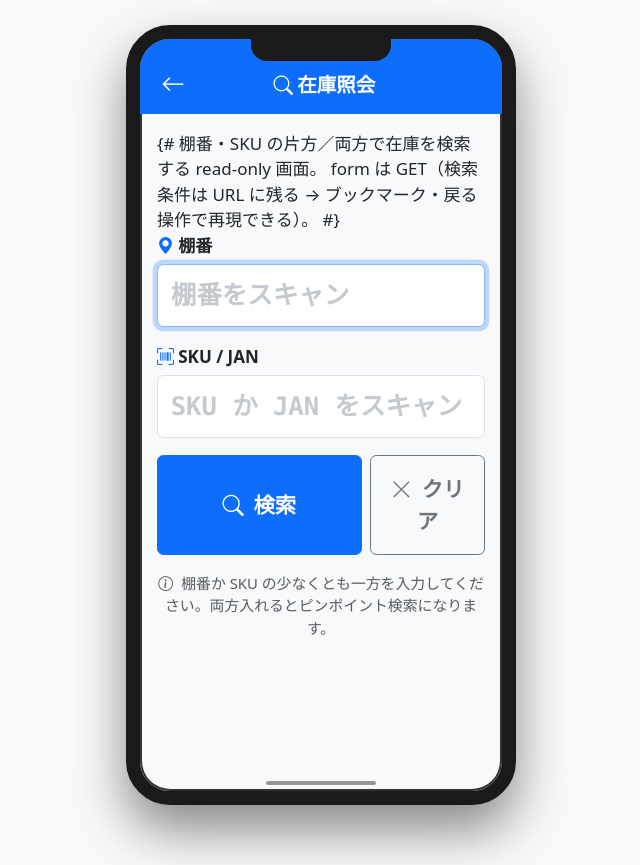
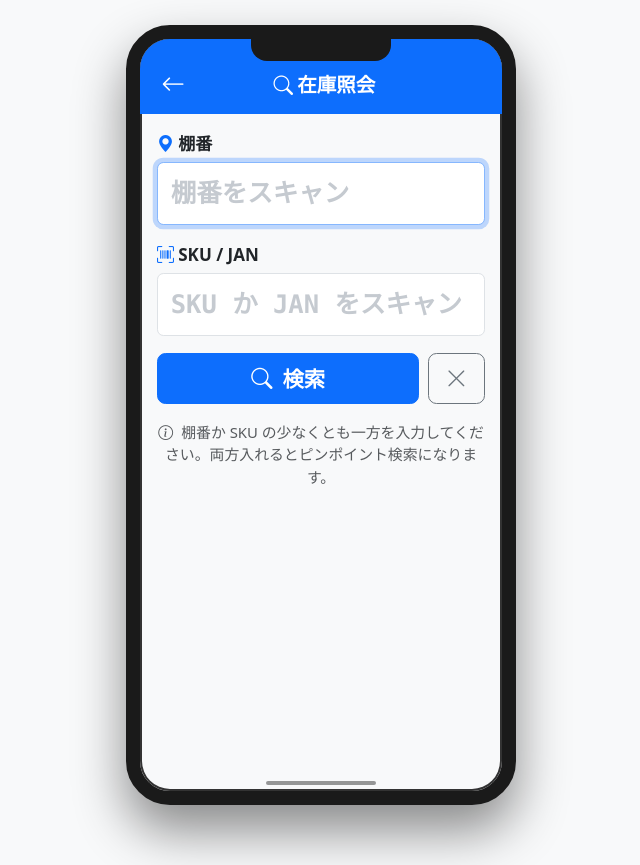
Before and after one commit to Dev-komaki789/wms, a Django app: page /stock/handheld/inquiry/ in a window 1280 px wide. Shown: the part 60-925 px from the top of the page, without its empty margins (319-959 px from the left). Run offline with Django 5.2, Linux system fonts and the light colour scheme; a user stored in the database is signed in; tables that the repository leaves empty hold one stand-in row (values such as "Sample post").

Commit message:
スマホ在庫照会の指摘対応: メニューバッジ統一・コメント漏れ修正・ボタン縮小・結果を別ページ化
- メニュー画面の handheld 系カード全てに handheld バッジを統一表示
  （サイドバーだけバッジ付きで、メニュー側はバッジ無しだった件の整合）
- 検索画面冒頭の {# 複数行コメント #} が画面に出ていた。複数行は
  {% comment %}...{% endcomment %} に置換（[[feedback-django-template-comment-pitfall]]）
- 検索/クリアボタンが btn-hh で過大だったので btn-lg fw-semibold に縮小。
  クリアはアイコンのみで脇役に
- 結果が多いとフォームと結果が同画面で見づらかったので、結果を別ページに分離
  - stock:handheld_inquiry        = 検索フォームのみ
  - stock:handheld_inquiry_result = 結果のみ＋上部に検索条件＋再検索リンク
  - 再検索/戻るボタンは GET で前回条件を引き継ぎ、入力欄に復元する

Co-Authored-By: Claude Opus 4.7 <noreply@anthropic.com>

```diff
--- a/stock/urls.py
+++ b/stock/urls.py
@@ -12,6 +12,11 @@ urlpatterns = [
         'handheld/inquiry/',
         views.HandheldStockInquiryView.as_view(),
         name='handheld_inquiry',
+    ),
+    path(
+        'handheld/inquiry/result/',
+        views.HandheldStockInquiryResultView.as_view(),
+        name='handheld_inquiry_result',
     ),
     path('handheld/in/', views.UnplannedStockInView.as_view(), name='handheld_in'),
     path('handheld/out/', views.UnplannedStockOutView.as_view(), name='handheld_out'),
--- a/stock/views.py
+++ b/stock/views.py
@@ -153,29 +153,50 @@ class StockInquiryView(LoginRequiredMixin, TemplateView):
 
 
 class HandheldStockInquiryView(LoginRequiredMixin, TemplateView):
-    """ハンディ/スマホ向け在庫照会画面。
+    """ハンディ/スマホ向け在庫照会の検索フォーム画面。
 
-    棚番・SKU の片方または両方で StockBalance を検索する read-only 画面。
-    PC 版 StockInquiryView との違い:
-      - スマホ筐体に収まるカード並びで表示（テーブルでなく）。
-      - 入力欄は棚番と SKU の2つだけ。SKU は sku_code/jan_code どちらでも一致。
-      - 連続スキャン前提のため、ページネーション/並び替えは省略。
-      - 両方指定時は在庫 0 行も表示する（「この棚にこの商品は無い」を伝える）。
-        片方のみのときは在庫 > 0 の行に絞る（在庫 0 の行は意味が薄い）。
+    入力欄は棚番と SKU の2つだけ。検索ボタンを押すと結果ページに遷移する。
+    結果ページからの「再検索」では GET で前回条件を引き継ぐので、フォームに
+    初期値として復元する（検証は走らせない＝戻ってきた時にエラーは出さない）。
     """
 
     template_name = 'a/handheld/stock_inquiry.html'
 
     def get_context_data(self, **kwargs):
         ctx = super().get_context_data(**kwargs)
+        g = self.request.GET
+        # 結果画面からの「再検索」で値を引き継ぐ。初期表示では空。
+        initial = {
+            'location_code': g.get('location_code', ''),
+            'sku_code': g.get('sku_code', ''),
+        }
+        ctx['form'] = HandheldStockInquiryForm(initial=initial, request=self.request)
+        return ctx
+
+
+class HandheldStockInquiryResultView(LoginRequiredMixin, TemplateView):
+    """ハンディ/スマホ向け在庫照会の結果画面。
+
+    GET で棚番・SKU を受け取って StockBalance を検索する read-only 画面。
+    PC 版 StockInquiryView との違い:
+      - スマホ筐体に収まるカード並びで表示（テーブルでなく）。
+      - 入力欄は持たず、結果のみに専念。再検索は検索画面に戻ってもらう。
+      - 並び替え/ページネーションは省略（スマホ筐体内をスクロール）。
+      - 両方指定時は在庫 0 行も表示する（「この棚にこの商品は無い」を伝える）。
+        片方のみのときは在庫 > 0 の行に絞る。
+    """
+
+    template_name = 'a/handheld/stock_inquiry_result.html'
+
+    def get_context_data(self, **kwargs):
+        ctx = super().get_context_data(**kwargs)
         form = HandheldStockInquiryForm(self.request.GET or None, request=self.request)
         ctx['form'] = form
-        ctx['searched'] = bool(self.request.GET)
         ctx['rows'] = []
         ctx['searched_loc'] = None
         ctx['searched_sku'] = None
 
-        if not self.request.GET or not form.is_valid():
+        if not form.is_valid():
             return ctx
 
         loc = form._location
--- a/templates/a/handheld/stock_inquiry.html
+++ b/templates/a/handheld/stock_inquiry.html
@@ -4,20 +4,20 @@
 {% block title %}在庫照会{% endblock %}
 {% block page_title %}<i class="bi bi-search me-1"></i>在庫照会{% endblock %}
 
+{% comment %}
+棚番・SKU の片方／両方で在庫を検索する read-only 画面（フォームのみ）。
+検索ボタンで結果ページ（stock:handheld_inquiry_result）へ GET 遷移する。
+結果画面からの「再検索」では URL に検索条件が乗って戻ってくるので、ビュー側
+で initial に流して入力欄に復元する。
+{% endcomment %}
+
 {% block hh_content %}
-{# 棚番・SKU の片方／両方で在庫を検索する read-only 画面。
-   form は GET（検索条件は URL に残る → ブックマーク・戻る操作で再現できる）。 #}
-<form method="get" autocomplete="off">
-  {% if form.non_field_errors %}
-    <div class="alert alert-danger small">{{ form.non_field_errors|join:" " }}</div>
-  {% endif %}
-
+<form method="get" autocomplete="off" action="{% url 'stock:handheld_inquiry_result' %}">
   <div class="mb-3">
     <label class="form-label" for="{{ form.location_code.id_for_label }}">
       <i class="bi bi-geo-alt-fill text-primary me-1"></i>{{ form.location_code.label }}
     </label>
     {{ form.location_code }}
-    {% if form.location_code.errors %}<div class="invalid-feedback d-block">{{ form.location_code.errors|join:" " }}</div>{% endif %}
   </div>
 
   <div class="mb-3">
@@ -25,89 +25,22 @@
       <i class="bi bi-upc-scan text-primary me-1"></i>{{ form.sku_code.label }}
     </label>
     {{ form.sku_code }}
-    {% if form.sku_code.errors %}<div class="invalid-feedback d-block">{{ form.sku_code.errors|join:" " }}</div>{% endif %}
   </div>
 
   <div class="d-flex gap-2 mb-3">
-    <button type="submit" class="btn btn-primary btn-hh flex-grow-1">
+    <button type="submit" class="btn btn-primary btn-lg fw-semibold flex-grow-1">
       <i class="bi bi-search me-1"></i> 検索
     </button>
-    {# クリア = 検索条件を捨ててこの画面の素の URL に遷移。連続検索の起点。 #}
+    {# クリア = 入力欄を捨ててこの画面の素の URL に遷移。 #}
     <a href="{% url 'stock:handheld_inquiry' %}"
-       class="btn btn-outline-secondary btn-hh"
-       style="flex: 0 0 35%;">
-      <i class="bi bi-x-lg me-1"></i> クリア
+       class="btn btn-outline-secondary btn-lg">
+      <i class="bi bi-x-lg"></i>
     </a>
   </div>
 </form>
 
-<div class="text-muted small text-center mb-3">
+<div class="text-muted small text-center">
   <i class="bi bi-info-circle me-1"></i>
   棚番か SKU の少なくとも一方を入力してください。両方入れるとピンポイント検索になります。
 </div>
-
-{% if searched and form.is_valid %}
-  <hr class="my-3">
-  <div class="mb-2 small text-muted">
-    検索条件：
-    {% if searched_loc %}<span class="badge bg-info-subtle text-info-emphasis me-1">棚番 {{ searched_loc.location_code }}</span>{% endif %}
-    {% if searched_sku %}<span class="badge bg-info-subtle text-info-emphasis">SKU {{ searched_sku.sku_code }}</span>{% endif %}
-  </div>
-
-  {% if rows %}
-    <div class="mb-2 small text-muted">{{ rows|length }} 件</div>
-    {% for row in rows %}
-      <div class="card mb-2 shadow-sm">
-        <div class="card-body p-2">
-          {# 棚番（メイン） + エリア名（補助） #}
-          <div class="d-flex justify-content-between align-items-baseline mb-1">
-            <div>
-              <i class="bi bi-geo-alt-fill text-primary me-1"></i>
-              <span class="hh-cell">{{ row.location.location_code }}</span>
-            </div>
-            <span class="small text-muted text-truncate ms-2">
-              {{ row.location.area.area_name|default:row.location.area.area_code }}
-            </span>
-          </div>
-          {# SKU + 商品名・色・サイズ #}
-          <div class="mb-2">
-            <i class="bi bi-upc-scan text-primary me-1"></i>
-            <span class="hh-cell">{{ row.sku.sku_code }}</span>
-            <div class="small text-muted ms-3 text-truncate">
-              {{ row.sku.product.product_name }}
-              {% if row.sku.color_info %} / {{ row.sku.color_info }}{% endif %}
-              {% if row.sku.size_info %} / {{ row.sku.size_info }}{% endif %}
-            </div>
-          </div>
-          {# 数量3つを横並びで（在庫 / 引当 / 出荷可能） #}
-          <div class="row g-1 text-center border-top pt-2">
-            <div class="col-4">
-              <div class="small text-muted">在庫</div>
-              <div class="hh-cell">{{ row.quantity }}</div>
-            </div>
-            <div class="col-4">
-              <div class="small text-muted">引当</div>
-              <div class="hh-cell {% if row.reserved %}text-warning{% else %}text-muted{% endif %}">{{ row.reserved }}</div>
-            </div>
-            <div class="col-4">
-              <div class="small text-muted">出荷可能</div>
-              <div class="hh-cell {% if row.available > 0 %}text-success{% else %}text-muted{% endif %}">{{ row.available }}</div>
-            </div>
-          </div>
-        </div>
-      </div>
-    {% endfor %}
-  {% else %}
-    <div class="alert alert-warning text-center mb-0">
-      <i class="bi bi-exclamation-circle me-1"></i>
-      {% if searched_loc and searched_sku %}
-        {{ searched_loc.location_code }} に {{ searched_sku.sku_code }} の在庫はありません。
-      {% elif searched_loc %}
-        棚番「{{ searched_loc.location_code }}」に在庫がありません。
-      {% elif searched_sku %}
-        SKU「{{ searched_sku.sku_code }}」の在庫がありません。
-      {% endif %}
-    </div>
-  {% endif %}
-{% endif %}
 {% endblock %}
```
Also changed, not shown: templates/a/handheld/stock_inquiry_result.html (added, +105 -0 lines), templates/a/home.html (+9 -9 lines).
